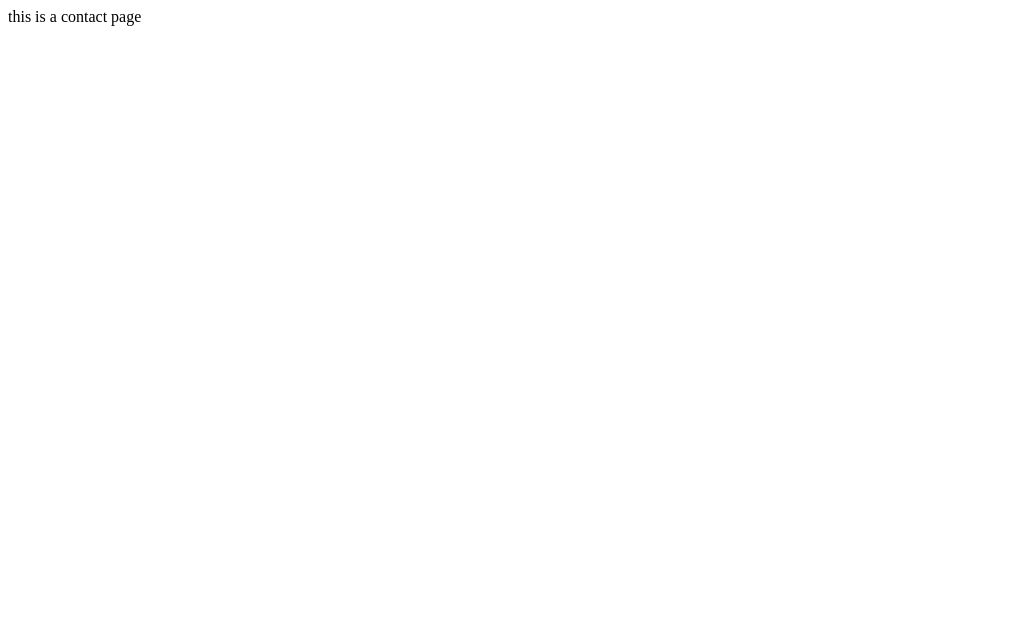
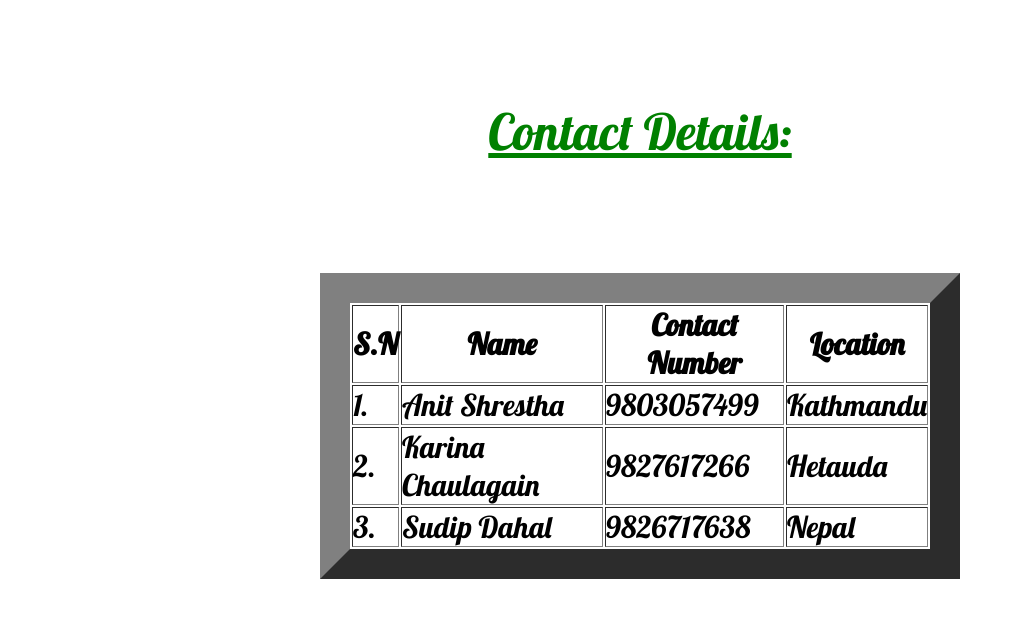
Before and after one commit to Anit-1/portfolio, a plain HTML site: page contact.html in a window 1280 px wide. Shown: the whole page, without its empty margins (0-1014 px from the left). Drawn offline with Linux system fonts and the light colour scheme.

Commit message:
css files added

```diff
--- a/contact.css
+++ b/contact.css
@@ -0,0 +1,20 @@
+* {
+    margin: 0;
+    padding: 0;
+    font-family: "lobster", sans-serif;
+    box-sizing: border-box;
+    }
+
+.top{
+    text-decoration: underline;
+    text-align:center;
+    padding:100px 0px;
+    font-size: 50px;
+    color: green;
+}
+
+.table{
+    padding:0px 300px;
+    margin: 10px 20px;
+    font-size: 30px;
+}
--- a/contact.html
+++ b/contact.html
@@ -4,9 +4,49 @@
     <meta charset="UTF-8">
     <meta name="viewport" content="width=device-width, initial-scale=1.0">
     <link rel="stylesheet" href="contact.css">
+    <link rel="preconnect" href="https://fonts.googleapis.com">
+<link rel="preconnect" href="https://fonts.gstatic.com" crossorigin>
+<link href="https://fonts.googleapis.com/css2?family=Lobster&family=Poppins:ital,wght@0,100;0,200;0,300;0,400;0,500;0,600;0,700;0,800;0,900;1,100;1,200;1,300;1,400;1,500;1,600;1,700;1,800;1,900&display=swap" rel="stylesheet">
+
     <title>Contact</title>
 </head>
 <body>
-    this is a contact page
+
+    <div class="top">
+        Contact Details:
+    </div>
+
+    <div class="table">
+    <table border="30px">
+    <tr>
+        <th>S.N</th>
+        <th>Name</th>
+        <th>Contact Number</th>
+        <th>Location</th>
+    </tr>
+
+    <tr>
+        <td>1.</td>
+        <td>Anit Shrestha</td>
+        <td>9803057499</td>
+        <td>Kathmandu</td>
+    </tr>
+
+    <tr>
+        <td>2.</td>
+        <td>Karina Chaulagain</td>
+        <td>9827617266</td>
+        <td>Hetauda</td>
+    </tr>
+
+    <tr>
+        <td>3.</td>
+        <td>Sudip Dahal</td>
+        <td>9826717638</td>
+        <td>Nepal</td>
+    </tr>
+
+</table>
+</div>
 </body>
 </html>
--- a/home.css
+++ b/home.css
@@ -1,13 +1,16 @@
 * {
+    background-color: ;
     margin: 0;
     padding: 0;
-    font-family: "poppins", sans-serif;
+    font-family: "lobster", sans-serif;
     box-sizing: border-box;
     text-align: center;
     font-size: 30px;
     }
 
 #wel{
+    background-color: blueviolet;
+    color: white;
     padding: 30px 0px;
 }
 
```
Also changed, not shown: home.html (+3 -0 lines).
